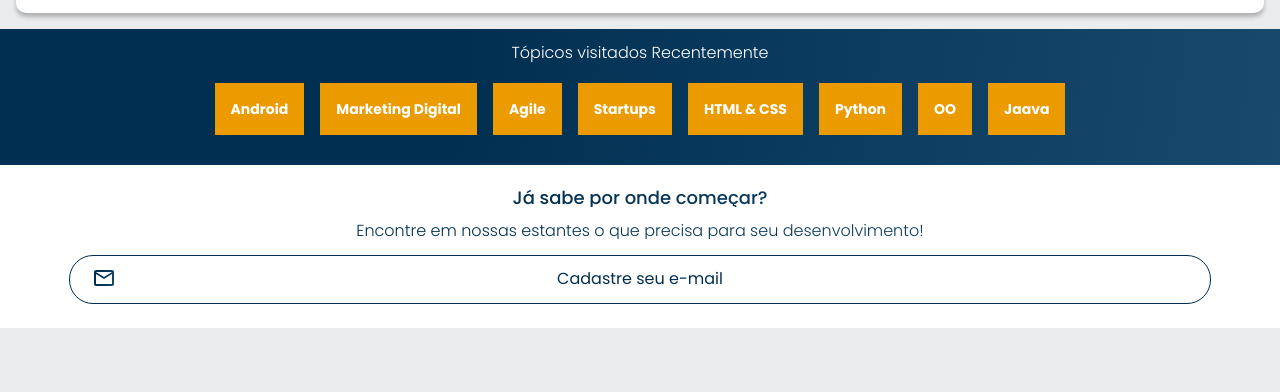
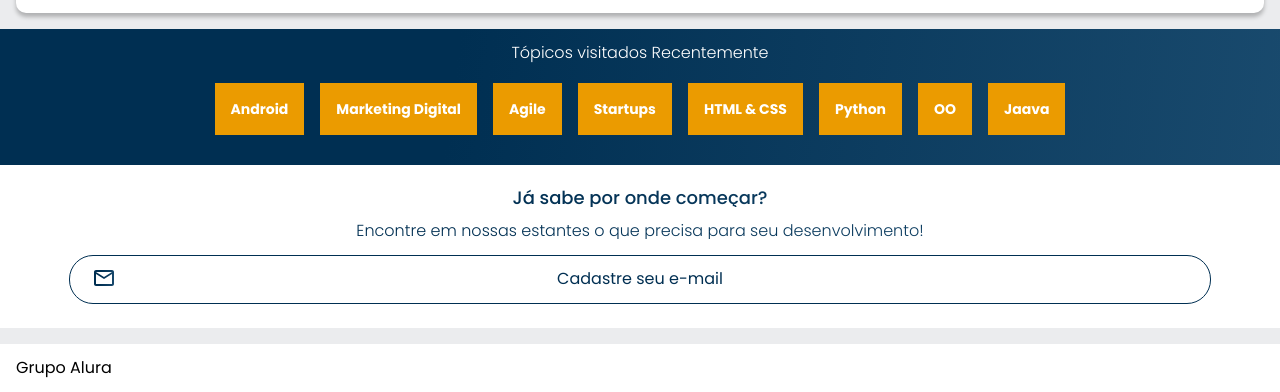
Before and after one commit to FelpsSantosx/E-book, a plain HTML site: page Index.html in a window 1280 px wide. Shown: the part 2906-3298 px from the top of the page. Before the commit the page ends 3234 px from the top, so only its background shows below. Drawn offline with nearby package versions, Linux system fonts and the light colour scheme.

Commit message:
Final HTML Commit

```diff
--- a/Index.html
+++ b/Index.html
@@ -196,6 +196,12 @@
         <input type="email" class="contato__email" placeholder="Cadastre seu e-mail">
     </section>
 
+    <br />
+
+    <footer class="rodape">
+        <h2 class="rodape__titulo">Grupo Alura</h2>
+    </footer>
+
     <script src="https://cdn.jsdelivr.net/npm/swiper@11/swiper-bundle.min.js"></script>
     <script>
         const swiper = new Swiper('.swiper', {
--- a/Style.css
+++ b/Style.css
@@ -3,7 +3,7 @@
 @import url("Styles/Carrossel.css");
 @import url("Styles/Topicos.css");
 @import url("Styles/Contatos.css");
-
+@import url("Styles/Rodape.css");
 :root {
     --cor-de-fundo: #EBECEE;
     --branco: #FFF;
--- /dev/null
+++ b/Styles/Rodape.css
@@ -0,0 +1,8 @@
+hr {
+    margin: 0;
+}
+
+.rodape {
+    background-color: var(--branco);
+    padding: 1rem;
+}
```
